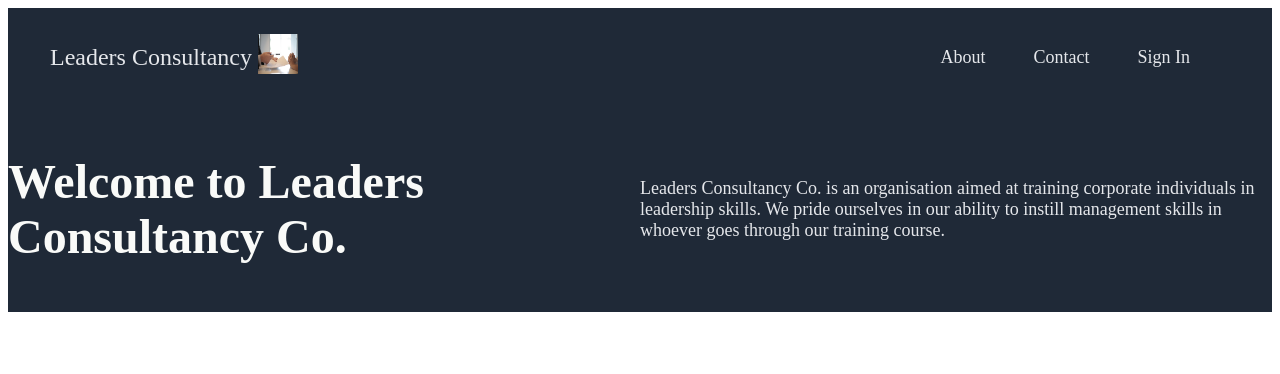
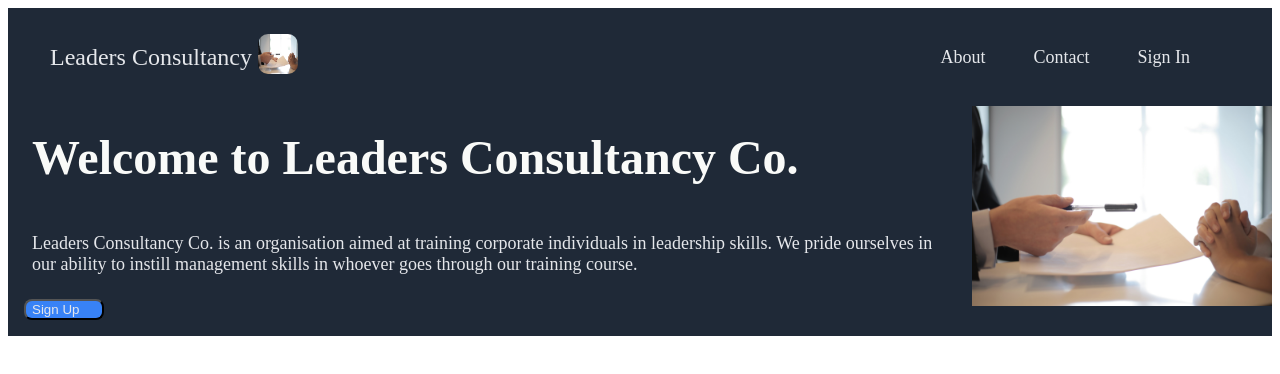
Before and after one commit to Prince-Kimani/Landing-Page, a plain HTML site: page index.html in a window 1280 px wide. Drawn offline with Linux system fonts and the light colour scheme.

Commit message:
Finished up the first section

```diff
--- a/index.html
+++ b/index.html
@@ -17,12 +17,16 @@
         </ul>
     </div>
      <div class="header-text">
+       <div class="text-content">
          <p class="main-text">
            Welcome to Leaders Consultancy Co.
          </p>
          <p class="secondary-text">
            Leaders Consultancy Co. is an organisation aimed at training corporate individuals in leadership skills. We pride ourselves in our ability to instill management skills in whoever goes through our training course.
          </p>
+         <button type="menu">Sign Up</button>
+        </div>
+         <img src="resources/pexels-andrea-piacquadio-3760067.jpg" alt="Consultancy-img" class="header-img">
       </div>
   </div>
 </body>
--- a/styles.css
+++ b/styles.css
@@ -18,6 +18,9 @@
   margin-left: 40px;
   font-size: 24px;
 }
+.logo img{
+  border-radius: 10px;
+}
 .links,
 a{
   display: flex;
@@ -32,14 +35,27 @@ ul{
 a{
   text-decoration-line: none;
 }
-.header-text,
+.header-text{
+  display: flex ;
+  align-content: center;
+  flex-direction: row;
+  justify-content: center;
+}
+.text-content{
+  display: flex;
+  flex-direction: column;
+  justify-content: flex-start;
+  align-items: start;
+}
 .main-text,
 .secondary-text{
   display: flex;
   flex-wrap: wrap;
+  justify-content: space-between;
+  align-items: center;
+  flex-direction: column;
+  margin: 24px;
   flex: 1;
-  justify-content: center;
-  align-items: center;
 
 }
 .main-text{
@@ -51,3 +67,19 @@ a{
   font-size: 18px;
   color: #E5E7EB ;
 }
+.header-img{
+  height: 200px;
+  width: auto;
+}
+button{
+  display: flex;
+  flex-shrink: 0%;
+  width: 80px;
+  justify-content: start;
+  align-items: flex-start;
+  margin: 16px;
+  margin-top: 0%;
+  background-color: #3882F6;
+  color: #E5E7EB;
+  border-radius: 8px;
+}
```
Lines whose indentation alone changed are shown as unchanged.
